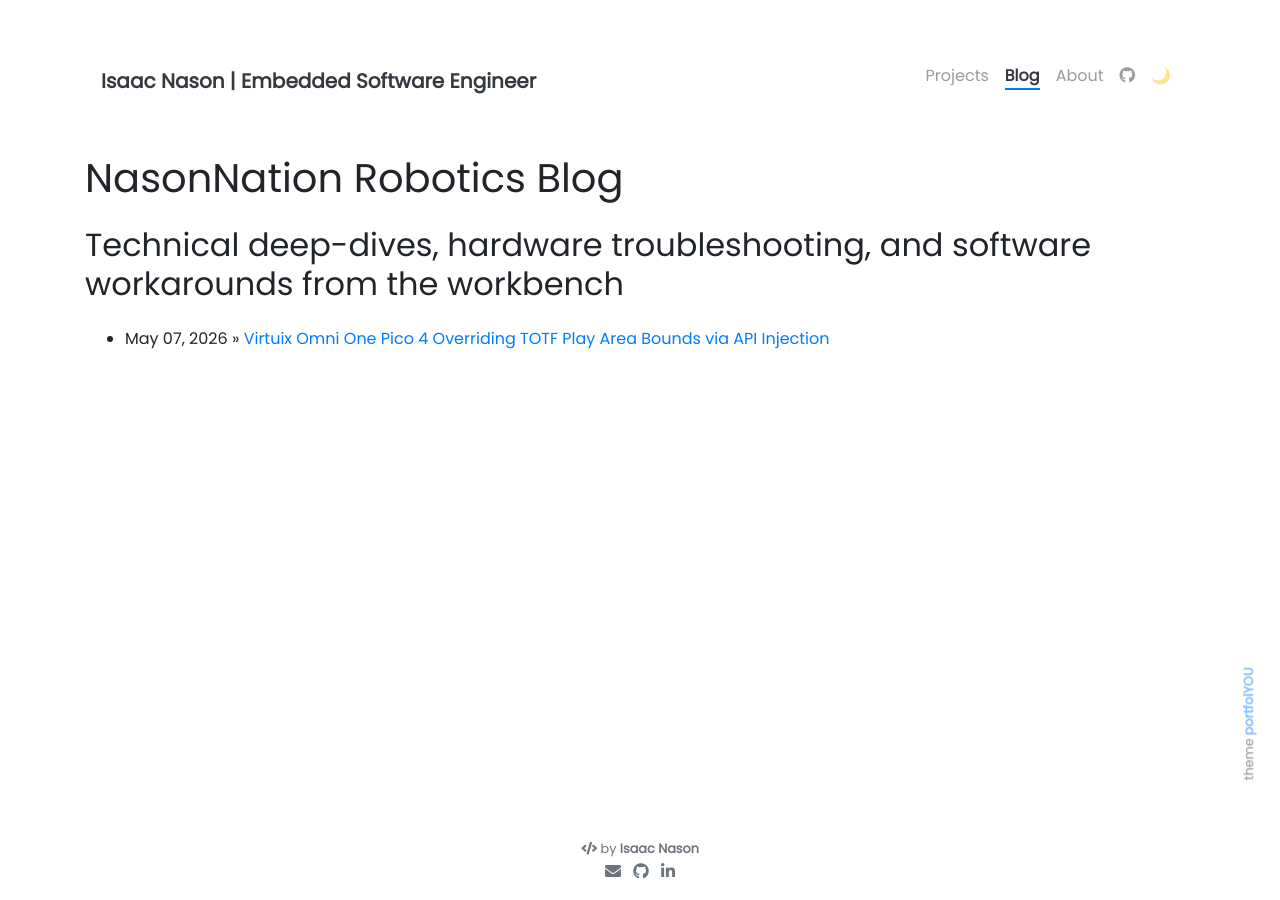
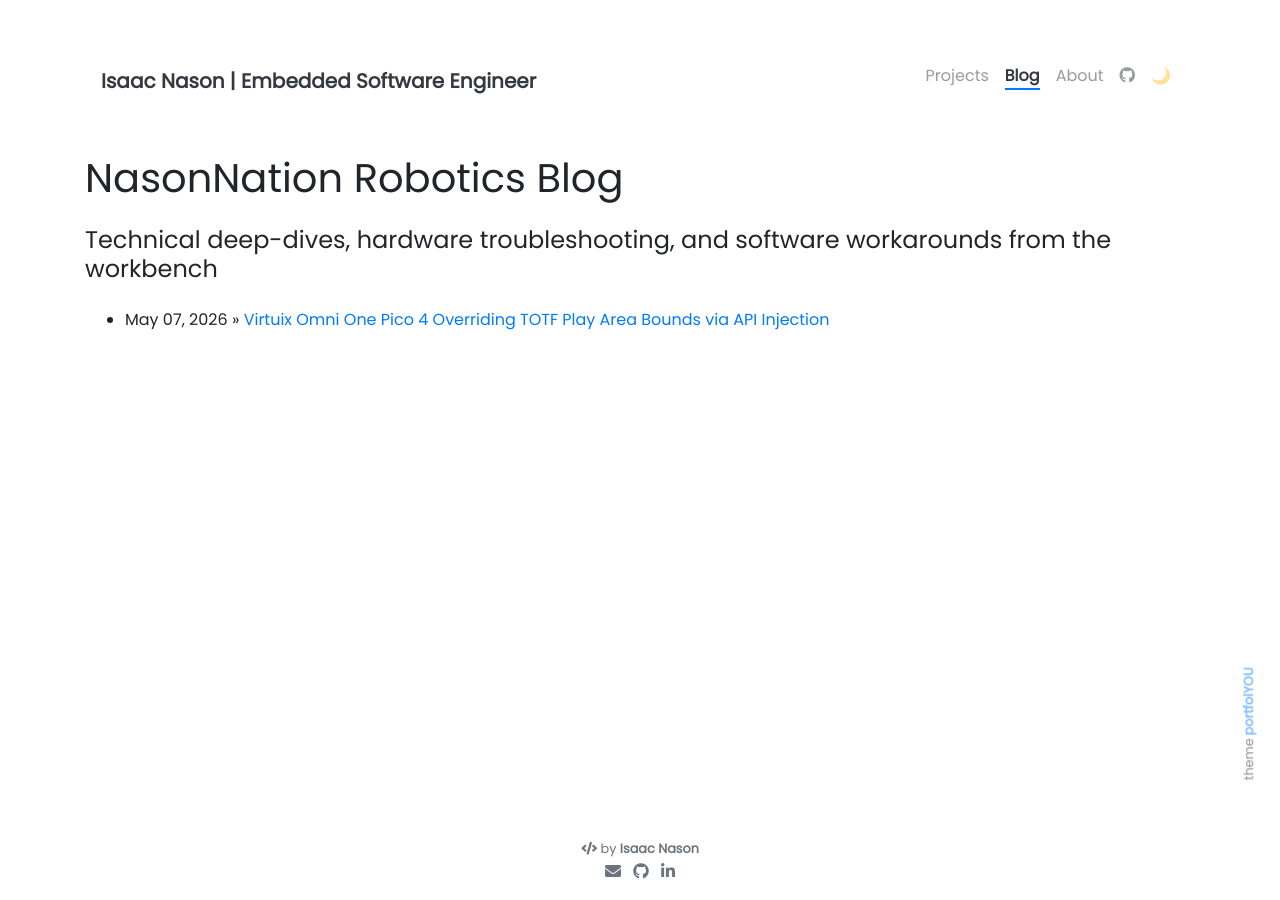
Before and after one commit to mistabowhunta/github.io, a Jekyll site: the page built from pages/blog.md, in a window 1280 px wide. Built offline with Jekyll 4.4.1, drawn with Linux system fonts in a browser that asks for light colours.

Commit message:
Update blog.md

```diff
--- a/pages/blog.md
+++ b/pages/blog.md
@@ -6,7 +6,7 @@ permalink: /blog/
 ---
 
 <h1 class="mt-5 mb-4">NasonNation Robotics Blog</h1>
-<h2 class="mb-4">Technical deep-dives, hardware troubleshooting, and software workarounds from the workbench</h2>
+<h4 class="mb-4">Technical deep-dives, hardware troubleshooting, and software workarounds from the workbench</h4>
 
 <ul>
   {% for post in site.posts %}
```
